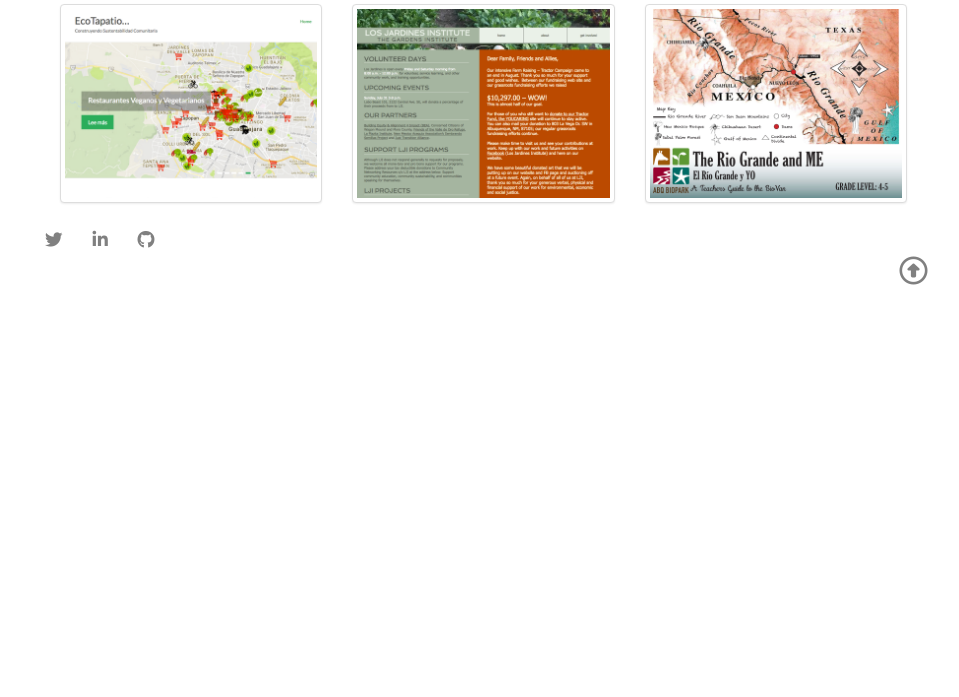
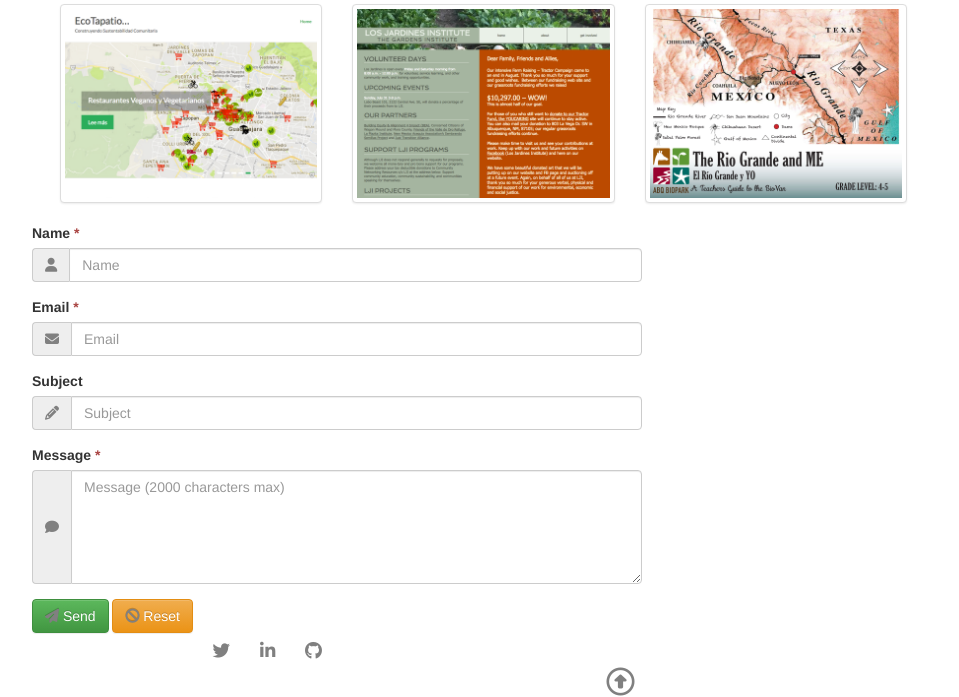
Before and after one commit to srfinkel/sarahruthfinkel-pwp, a PHP site: page / in a window 1280 px wide. Shown: the part 1600-2297 px from the top of the page, without its empty margins (303-1262 px from the left). Before the commit the page ends 1885 px from the top, so only its background shows below. Run offline with PHP 8.4, Linux system fonts and the light colour scheme; some libraries are stand-ins or nearby versions.

Commit message:
added contact form

```diff
--- a/public_html/index.php
+++ b/public_html/index.php
@@ -153,15 +153,71 @@
 					</div>
 				</div>
 			</div>
+			<div class="row"></div>
+			<div class="col-xs-4 col-md-6 col-md-offset-3">
+
+				<!--Begin Contact Form-->
+				<form id="contact-form" action="php/mailer.php" method="post">
+					<div class="form-group">
+						<label for="name">Name <span class="text-danger">*</span></label>
+						<div class="input-group">
+							<div class="input-group-addon">
+								<i class="fa fa-user" aria-hidden="true"></i>
+							</div>
+							<input type="text" class="form-control" id="name" name="name" placeholder="Name">
+						</div>
+					</div>
+					<div class="form-group">
+						<label for="email">Email <span class="text-danger">*</span></label>
+						<div class="input-group">
+							<div class="input-group-addon">
+								<i class="fa fa-envelope" aria-hidden="true"></i>
+							</div>
+							<input type="email" class="form-control" id="email" name="email" placeholder="Email">
+						</div>
+					</div>
+					<div class="form-group">
+						<label for="subject">Subject</label>
+						<div class="input-group">
+							<div class="input-group-addon">
+								<i class="fa fa-pencil" aria-hidden="true"></i>
+							</div>
+							<input type="text" class="form-control" id="subject" name="subject" placeholder="Subject">
+						</div>
+					</div>
+					<div class="form-group">
+						<label for="message">Message <span class="text-danger">*</span></label>
+						<div class="input-group">
+							<div class="input-group-addon">
+								<i class="fa fa-comment" aria-hidden="true"></i>
+							</div>
+							<textarea class="form-control" rows="5" id="message" name="message" placeholder="Message (2000 characters max)"></textarea>
+						</div>
+					</div>
+
+					<!-- reCAPTCHA -->
+					<div class="g-recaptcha" data-sitekey="--YOUR RECAPTCHA SITE KEY--"></div>
+
+					<button class="btn btn-success" type="submit"><i class="fa fa-paper-plane"></i> Send</button>
+					<button class="btn btn-warning" type="reset"><i class="fa fa-ban"></i> Reset</button>
+				</form>
+
+				<!--empty area for form error/success output-->
+				<div class="row">
+					<div class="col-xs-12">
+						<div id="output-area"></div>
+					</div>
+				</div>
+
 			<footer>
 				<div class="container-fluid">
 					<div class="row">
-						<div class="col-xs-12 col-xs-offset-0 col-md-9 col-md-offset-3"">
+						<div class="col-xs-12 col-xs-offset-0 col-md-9 col-md-offset-3">
 							<a href="https://twitter.com/sarahruthfinkel" target="_blank"<button type="button" class="btn btn-link"><i class="fa fa-twitter fa-lg" aria-hidden="true"></i></button></a>
 							<a href="https://www.linkedin.com/in/srfinkel" target="_blank" <button type="button" class="btn btn-link"><i class="fa fa-linkedin fa-lg" aria-hidden="true"></i></button></a>
 							<a href="https://github.com/srfinkel" target="_blank"<button type="button" class="btn btn-link"><i class="fa fa-github fa-lg" aria-hidden="true"></i></button></a>
-						<div class="col-xs-12 col-xs-offset-0 col-md-1 col-md-offset-11"
-							<a href="#top" <button type="button" class="btn btn-link"><i class="fa fa-arrow-circle-o-up fa-2x" aria-hidden="true"></i></button></a>
+						<div class="col-xs-12 col-xs-offset-0 col-md-1 col-md-offset-11">
+							<a href="#top" class="scroll" <button type="button" class="btn btn-link"><i class="fa fa-arrow-circle-o-up fa-2x" aria-hidden="true"></i></button></a>
 						</div>
 					</div>
 			</footer>
```
